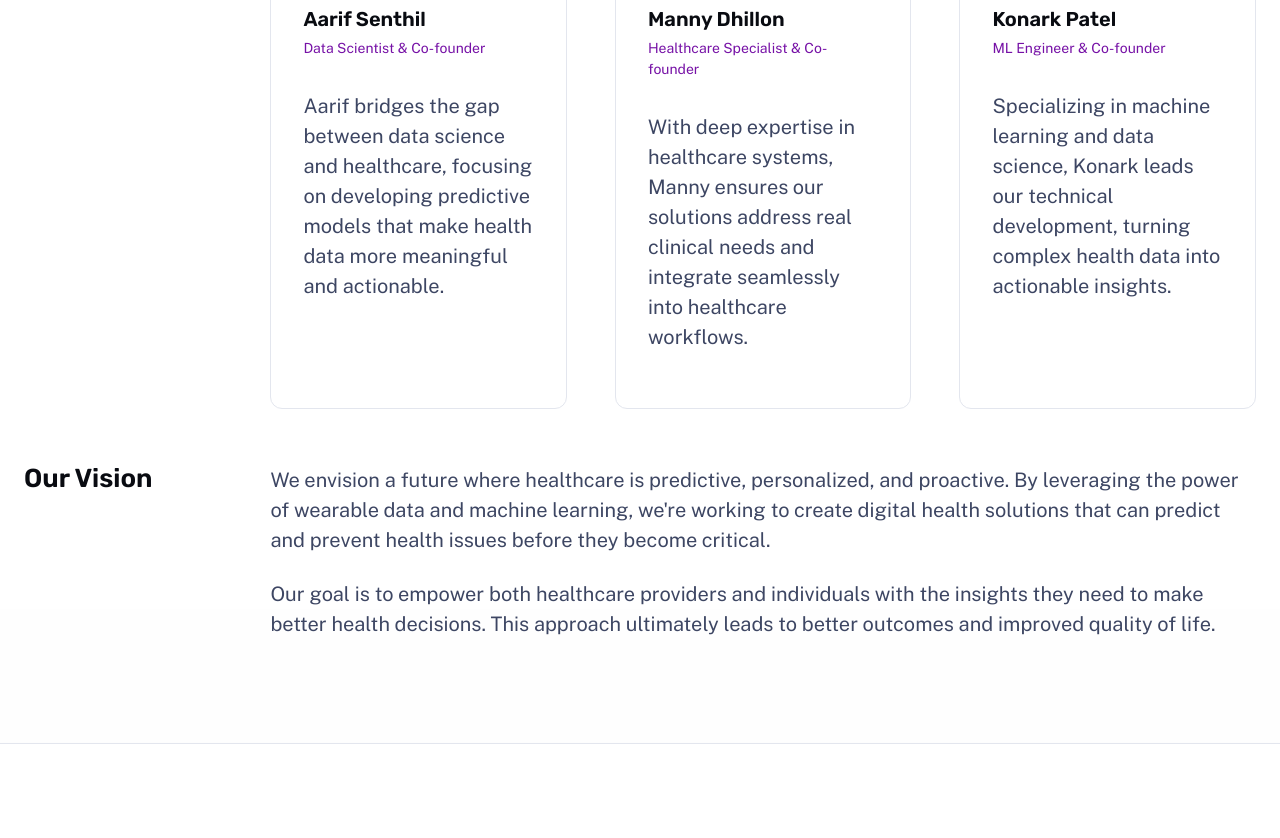
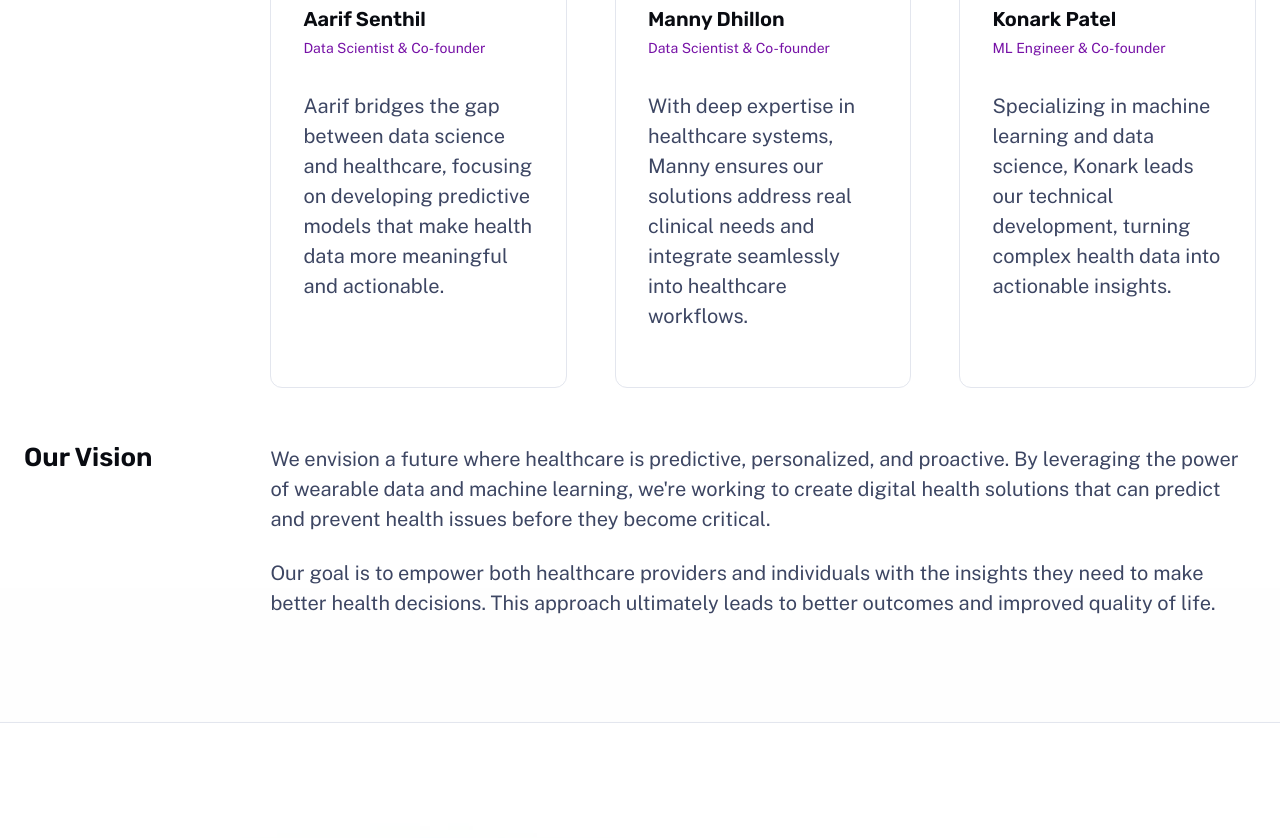
Before and after one commit to Konarkp9/SleepWise, an Astro site: page /about in a window 1280 px wide. Shown: the part 940-1778 px from the top of the page. Built offline with nearby package versions, Linux system fonts and the light colour scheme; Astro itself is replaced by a stand-in of ours.

Commit message:
Update about page

```diff
--- a/src/pages/about.astro
+++ b/src/pages/about.astro
@@ -48,7 +48,7 @@
 							<img src="/assets/Manny Dhillon LinkedIn.jpeg" alt="Manny Dhillon" />
 							<div class="member-info">
 								<h3>Manny Dhillon</h3>
-								<p class="title">Healthcare Specialist & Co-founder</p>
+								<p class="title">Data Scientist & Co-founder</p>
 								<p>
 									With deep expertise in healthcare systems, Manny ensures our solutions address
 									real clinical needs and integrate seamlessly into healthcare workflows.
```
